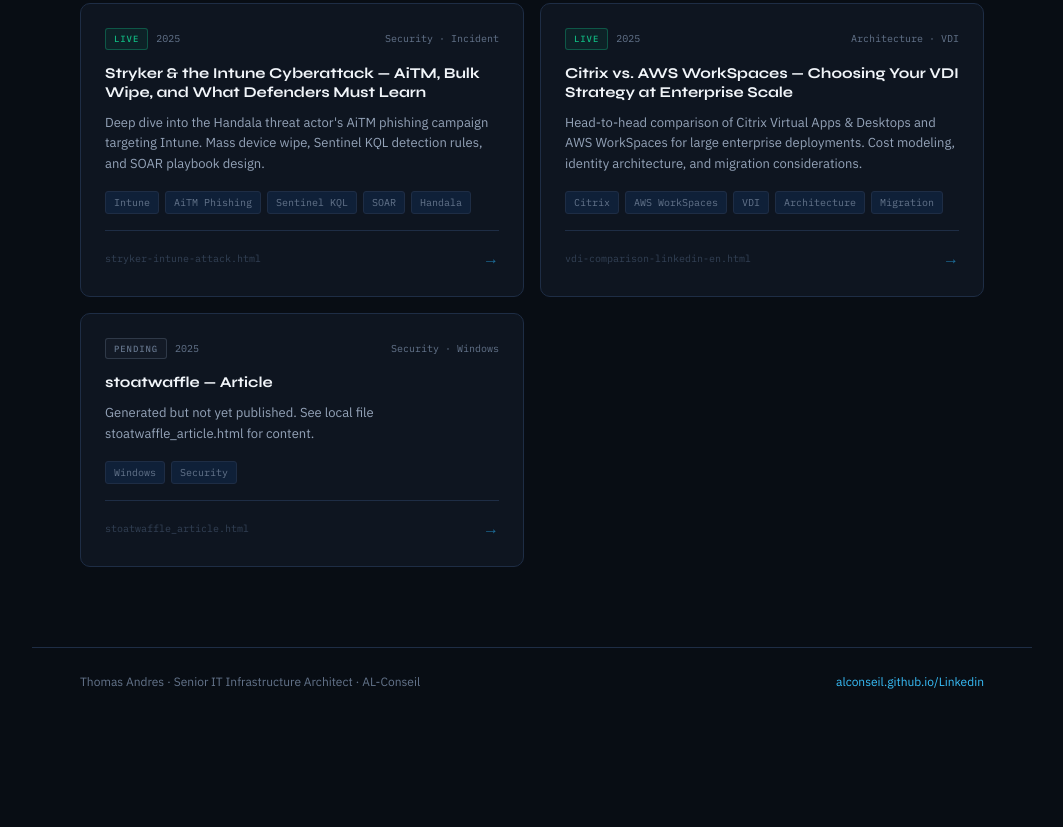
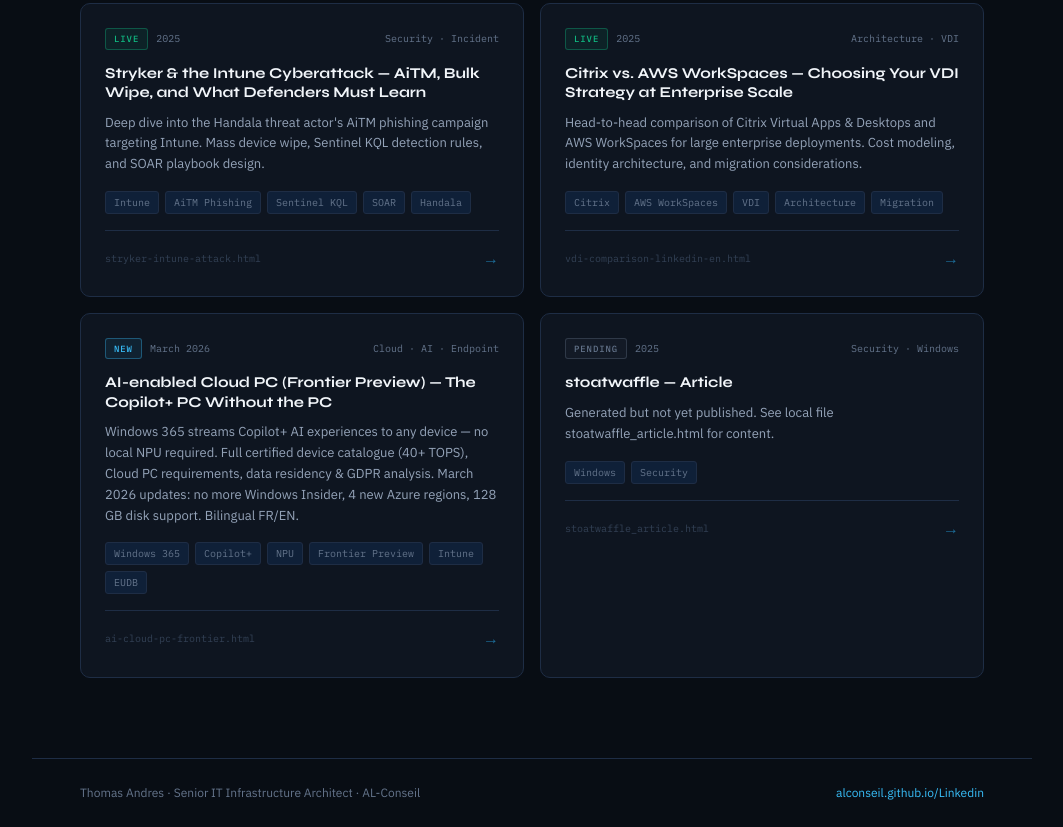
Before and after one commit to alconseil/Linkedin, a plain HTML site: page index.html in a window 1280 px wide. Shown: the part 707-1534 px from the top of the page, without its empty margins (108-1171 px from the left). Before the commit the page ends 1423 px from the top, so only its background shows below. Drawn offline with Linux system fonts and the light colour scheme.

Commit message:
Add files via upload

```diff
--- a/index.html
+++ b/index.html
@@ -245,7 +245,7 @@
 <main>
   <div class="section-header">
     <h2>Published Articles</h2>
-    <span class="count">05</span>
+    <span class="count">06</span>
     <div class="section-divider"></div>
   </div>
 
@@ -349,6 +349,31 @@
       </div>
     </a>
 
+    <!-- 06 — AI-enabled Cloud PC (NEW) -->
+    <a href="ai-cloud-pc-frontier.html" class="card accent-blue">
+      <div class="card-top">
+        <div class="card-meta">
+          <span class="status status-new">New</span>
+          <span class="card-date">March 2026</span>
+        </div>
+        <span class="card-category">Cloud · AI · Endpoint</span>
+      </div>
+      <h3>AI-enabled Cloud PC (Frontier Preview) — The Copilot+ PC Without the PC</h3>
+      <p>Windows 365 streams Copilot+ AI experiences to any device — no local NPU required. Full certified device catalogue (40+ TOPS), Cloud PC requirements, data residency &amp; GDPR analysis. March 2026 updates: no more Windows Insider, 4 new Azure regions, 128 GB disk support. Bilingual FR/EN.</p>
+      <div class="tags">
+        <span class="tag">Windows 365</span>
+        <span class="tag">Copilot+</span>
+        <span class="tag">NPU</span>
+        <span class="tag">Frontier Preview</span>
+        <span class="tag">Intune</span>
+        <span class="tag">EUDB</span>
+      </div>
+      <div class="card-footer">
+        <span class="card-filename">ai-cloud-pc-frontier.html</span>
+        <span class="card-arrow">→</span>
+      </div>
+    </a>
+
     <!-- 05 — Stoatwaffle (PENDING) -->
     <a href="stoatwaffle_article.html" class="card accent-amber">
       <div class="card-top">
```
